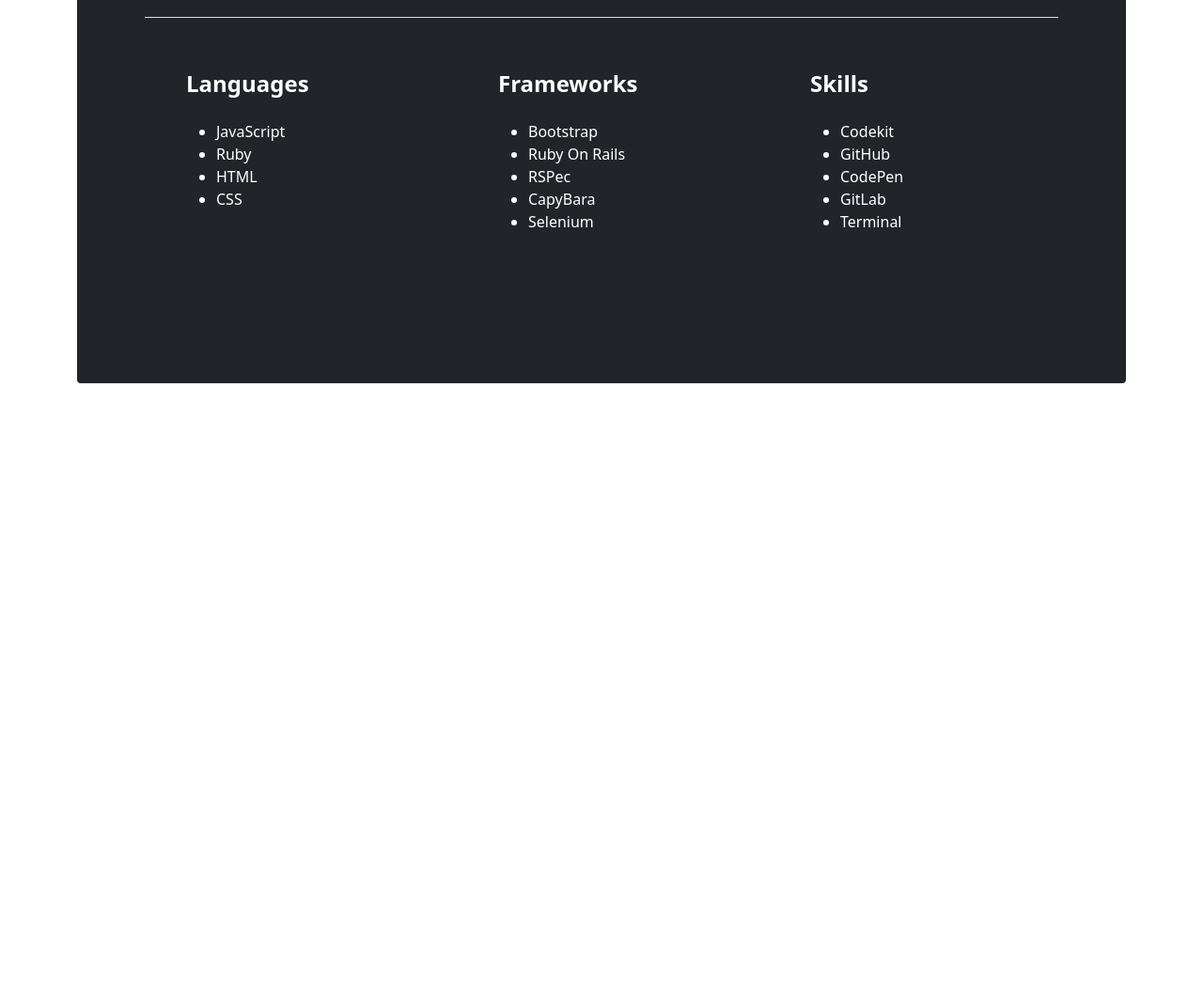
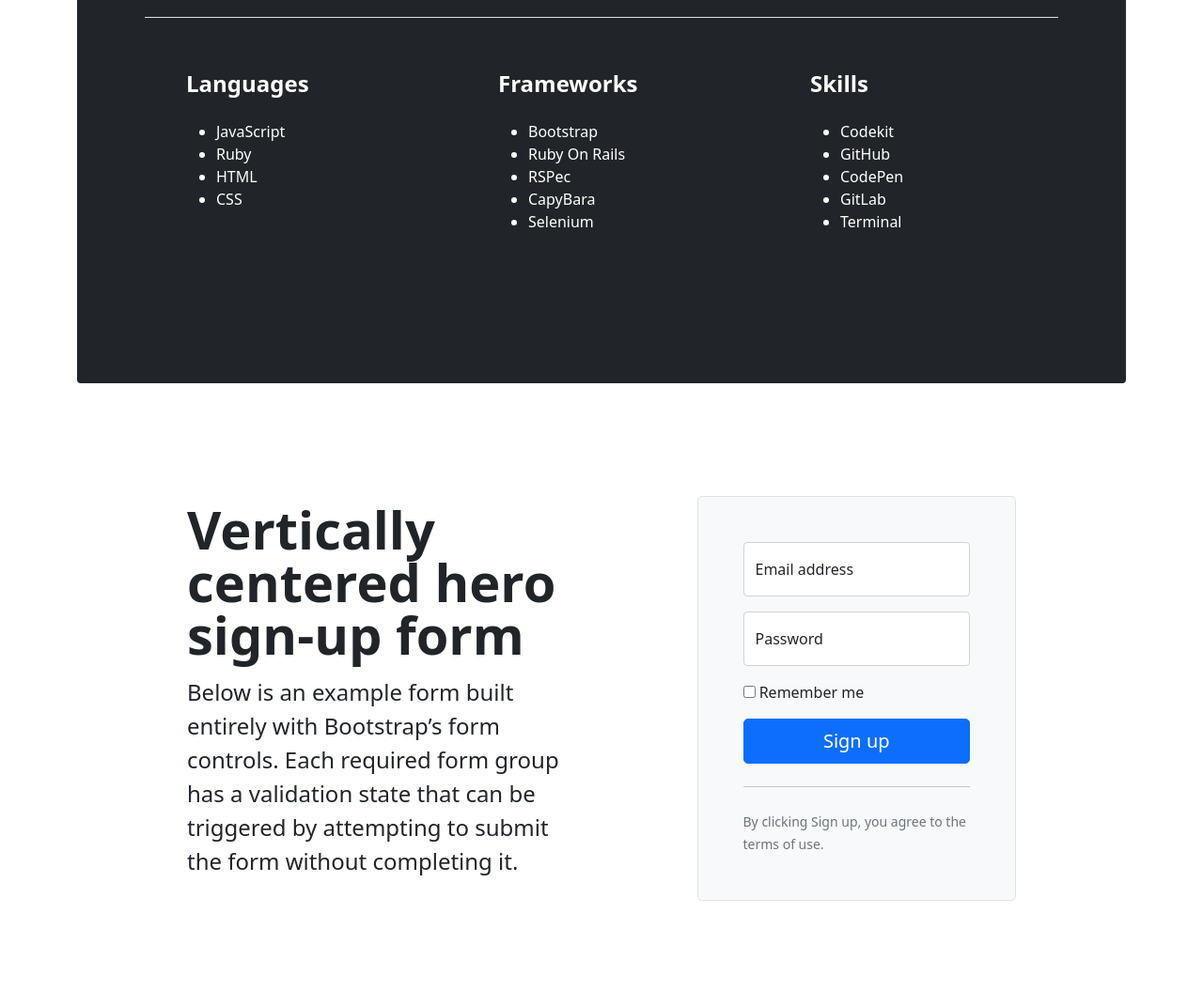
Before and after one commit to MarcoDDM/bootstrap-practice, a plain HTML site: page index.html in a window 1280 px wide. Shown: the part 2206-3261 px from the top of the page at 94% size. Before the commit the page ends 2638 px from the top, so only its background shows below. Drawn offline with nearby package versions, Linux system fonts and the light colour scheme.

```diff
--- a/index.html
+++ b/index.html
@@ -237,8 +237,35 @@
     </div>
     </div>
     </div>
-
-
+    <!--Form-->
+    <div class="container col-xl-10 col-xxl-8 px-4 py-5">
+      <div class="row align-items-center g-lg-5 py-5">
+        <div class="col-lg-7 text-center text-lg-start">
+          <h1 class="display-4 fw-bold lh-1 mb-3">Vertically centered hero sign-up form</h1>
+          <p class="col-lg-10 fs-4">Below is an example form built entirely with Bootstrap’s form controls. Each required form group has a validation state that can be triggered by attempting to submit the form without completing it.</p>
+        </div>
+        <div class="col-md-10 mx-auto col-lg-5">
+          <form class="p-4 p-md-5 border rounded-3 bg-light">
+            <div class="form-floating mb-3">
+              <input type="email" class="form-control" id="floatingInput" placeholder="name@example.com">
+              <label for="floatingInput">Email address</label>
+            </div>
+            <div class="form-floating mb-3">
+              <input type="password" class="form-control" id="floatingPassword" placeholder="Password">
+              <label for="floatingPassword">Password</label>
+            </div>
+            <div class="checkbox mb-3">
+              <label>
+                <input type="checkbox" value="remember-me"> Remember me
+              </label>
+            </div>
+            <button class="w-100 btn btn-lg btn-primary" type="submit">Sign up</button>
+            <hr class="my-4">
+            <small class="text-muted">By clicking Sign up, you agree to the terms of use.</small>
+          </form>
+        </div>
+      </div>
+    </div>
 
 
   </main>
```
